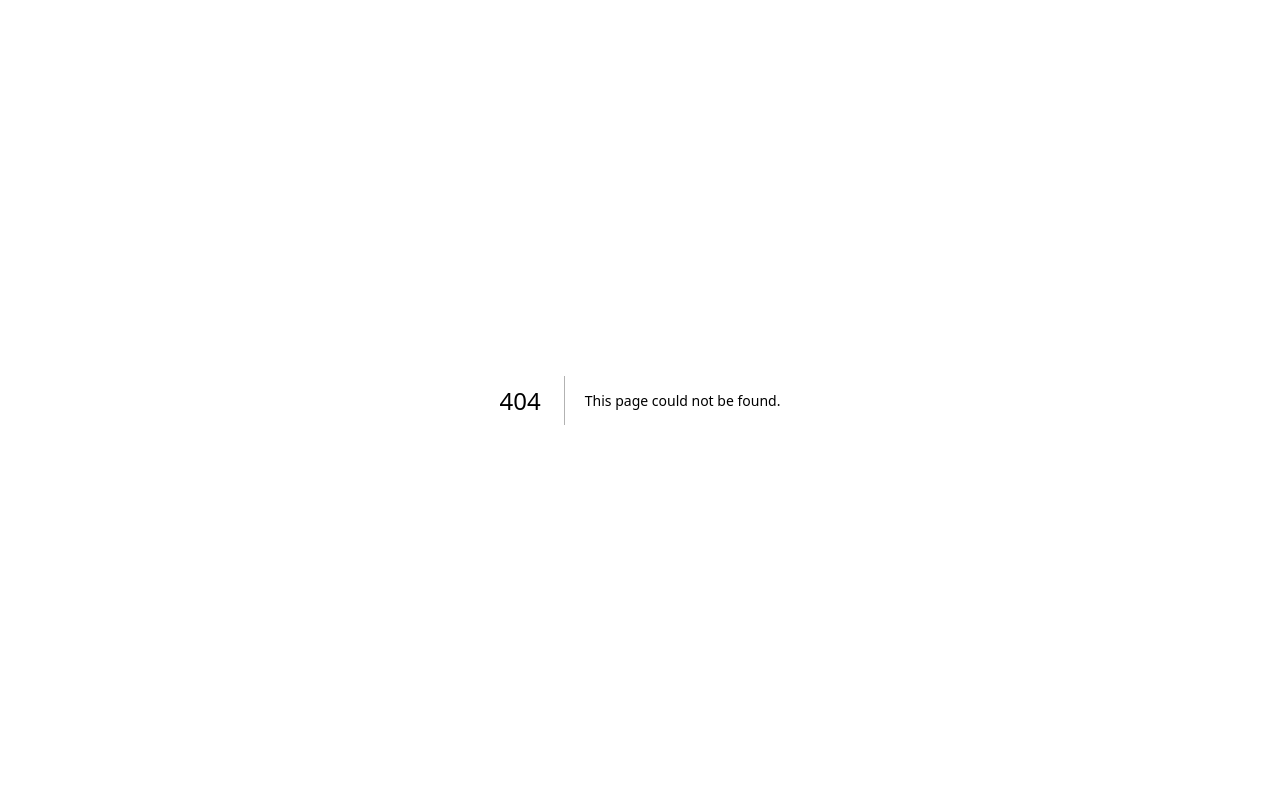
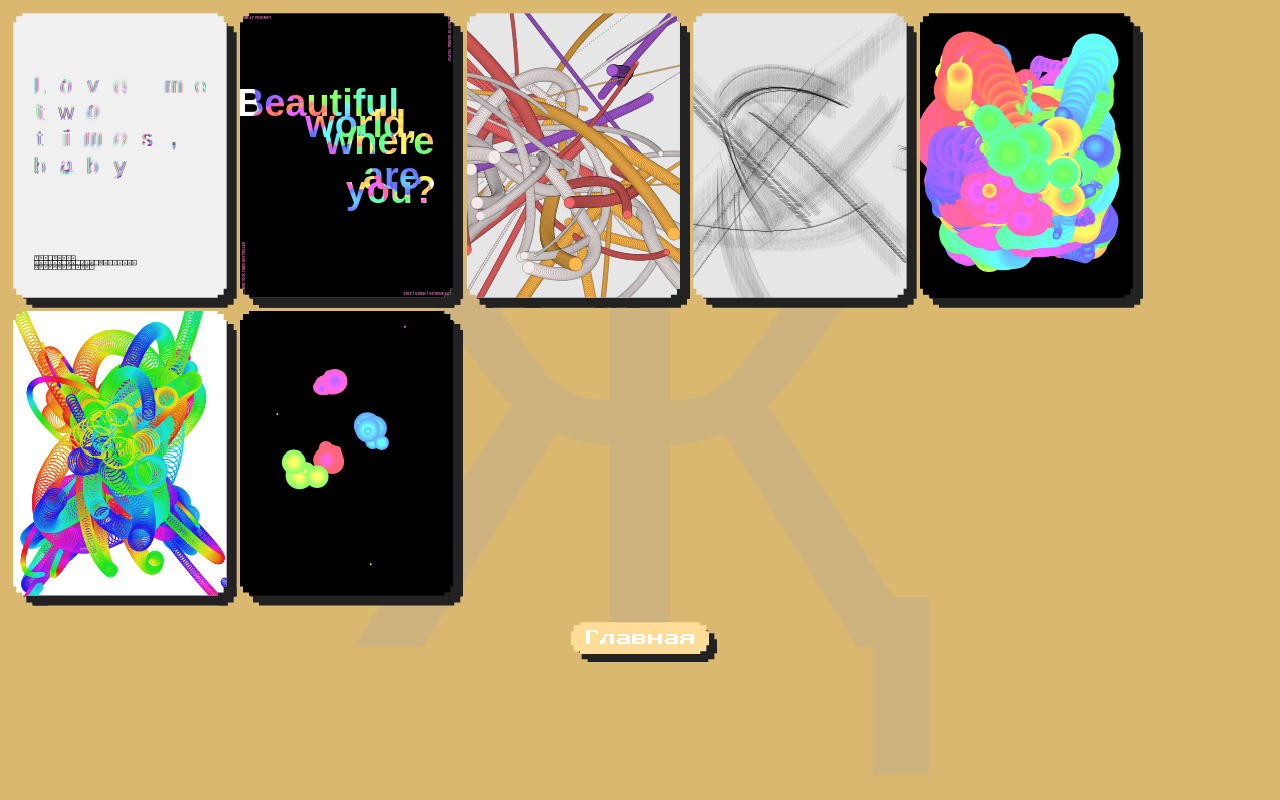
Before and after one commit to ashakirzianov/ashakirzianov-com, a Next.js app: page /gen in a window 1280 px wide. Before the commit this address had no page. Built offline with nearby package versions, Linux system fonts and the light colour scheme.

Commit message:
'/posters' -> '/gen' & use ids for sketches

```diff
--- a/pages/about-en.tsx
+++ b/pages/about-en.tsx
@@ -16,7 +16,7 @@ export default function AboutPage() {
                 <TextBlock font="var(--font-pixel)">
                     <h1>{`I don't speak the language, help me!`}</h1>
                     <p>{`Relax, this is just my personal page. My name is Anton Shakirzianov, but I use a pen name "Andjan" (or "Анҗан" in Cyrillics).`}</p>
-                    <p>I do <Link href={`/posters?hue=${hue}`}>generative art</Link>. I also write <Link href='/stories'>short stories</Link>, fiction and not quite fiction, though they are all in my native Russian.</p>
+                    <p>I do <Link href={`/gen?hue=${hue}`}>generative art</Link>. I also write <Link href='/stories'>short stories</Link>, fiction and not quite fiction, though they are all in my native Russian.</p>
                     <p>I have <Link href='https://instagram.com/ashakirzianov'>instagram</Link> and <Link href='https://t.me/ashakirzianov_live'>telegram</Link>.</p>
                 </TextBlock>
             </div>
--- a/pages/about.tsx
+++ b/pages/about.tsx
@@ -16,7 +16,7 @@ export default function AboutPage() {
                 <TextBlock font="var(--font-pixel)">
                     <h1>Кто ты такой и что это за буква җ?</h1>
                     <p>{`Ладно, вообще меня зовут Антон Шакирзянов. Буква "җ" взята из татарской версии кирилицы, вот отсюда: "Шөкер Җан".`}</p>
-                    <p>Я пишу <Link href='/stories'>рассказы</Link>, выдуманные и не совсем. А еще я увлекаюсь генеративным искусством: создаю <Link href={`/posters?hue=${hue}`}>формы и плакаты</Link> из них.</p>
+                    <p>Я пишу <Link href='/stories'>рассказы</Link>, выдуманные и не совсем. А еще я увлекаюсь генеративным искусством: создаю <Link href={`/gen?hue=${hue}`}>формы и плакаты</Link> из них.</p>
                     <p>У меня есть <Link href='https://instagram.com/ashakirzianov'>инстаграмм</Link> и <Link href='https://t.me/ashakirzianov_live'>телеграмм</Link>.</p>
                 </TextBlock>
             </div>
--- a/pages/posters/index.tsx
+++ b/pages/gen/index.tsx
@@ -18,8 +18,8 @@ export default function AllPosters({ }: Props) {
         </Head>
         <div className="outer">
             <div className="container">
-                {finished.map((poster, idx) =>
-                    <Link key={idx} href={`/posters/${idx}`}>
+                {Object.values(finished).map((poster, idx) =>
+                    <Link key={idx} href={`/gen/${idx}`}>
                         <PosterCard scene={poster} />
                     </Link>
                 )}
--- a/sketches/finished/index.ts
+++ b/sketches/finished/index.ts
@@ -6,12 +6,12 @@ import { bwway } from "./bwway";
 import { loveMeTwoTimes } from "./loveMeTwoTimes";
 import { number34 } from "./number34";
 
-export const finished = [
-    loveMeTwoTimes(),
-    bwway(),
-    number34(),
-    typography(),
-    rave(),
-    slinky(),
-    molecules(),
-];
+export const finished = {
+    'lmtt': loveMeTwoTimes(),
+    'bwway': bwway(),
+    'number34': number34(),
+    'typography': typography(),
+    'rave': rave(),
+    'slinky': slinky(),
+    'molecules': molecules(),
+};
```
Also changed, not shown: pages/gen/[id].tsx (renamed from pages/posters/[...id].tsx, +9 -8 lines), pages/index.tsx (+15 -12 lines).
